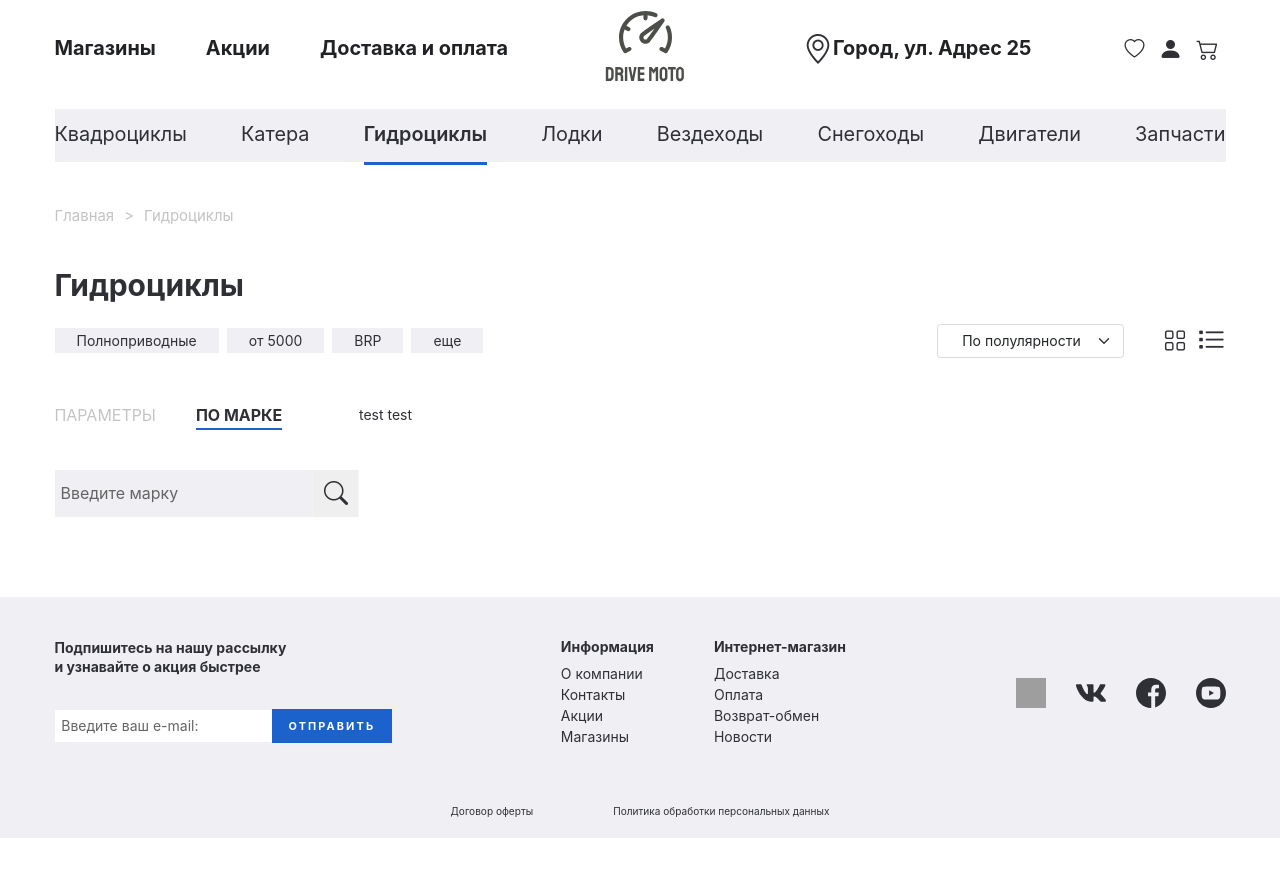
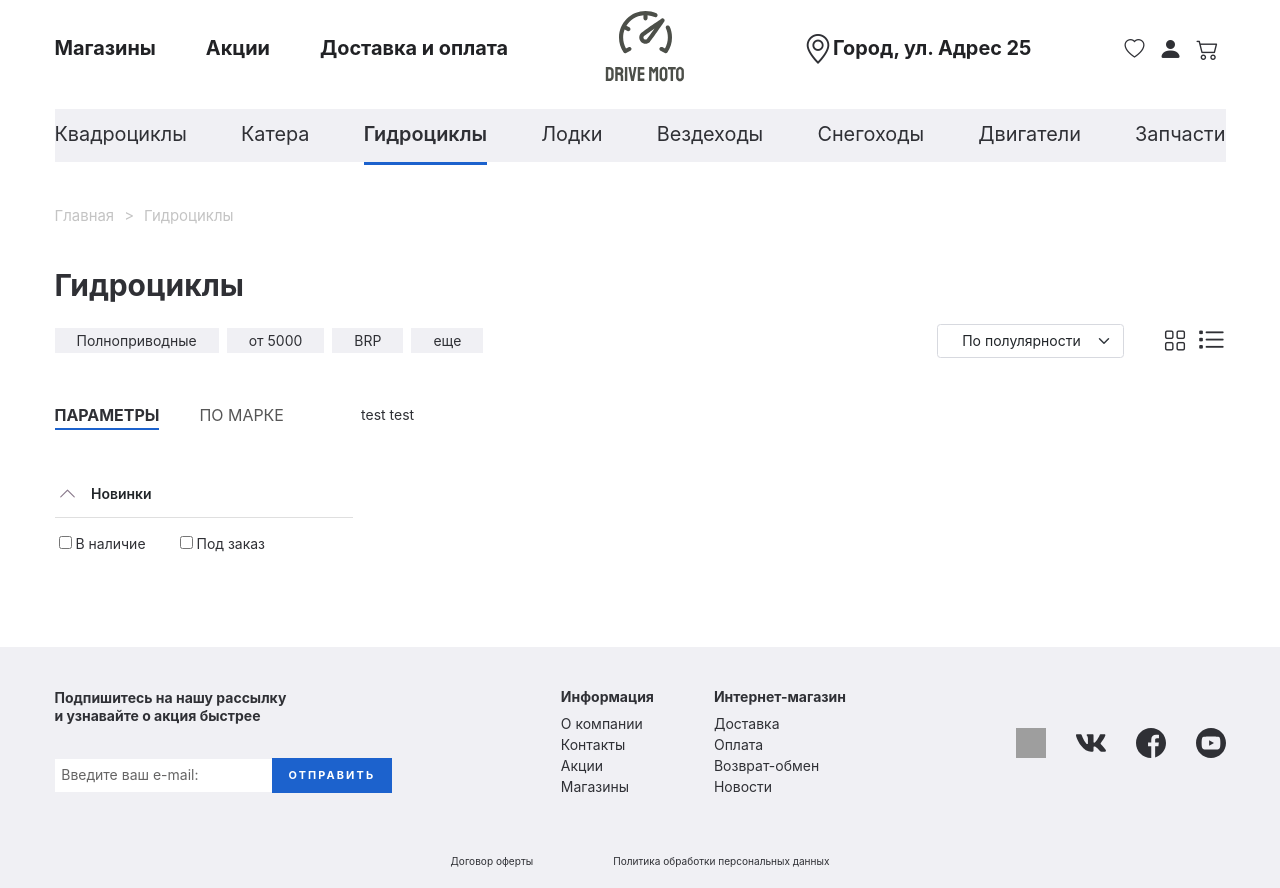
Before and after one commit to MariiaUdovytska/React-Online-store-Gidrotsikly, a React (Create React App) app in the folder react-online-store-gidrotsikly/: page / in a window 1280 px wide. Before the commit the page ends 838 px from the top, so only its background shows below. Built offline with nearby package versions, Linux system fonts and the light colour scheme; grey boxes are pictures that could not be loaded.

Commit message:
add styles for component AdvancedOptionsParametres

```diff
--- a/react-online-store-gidrotsikly/src/AdvancedOptions.js
+++ b/react-online-store-gidrotsikly/src/AdvancedOptions.js
@@ -1,11 +1,12 @@
 import React from 'react';
+import AdvancedOptionsParametres from './AdvancedOptionsParametres';
 import './css/advancedOptions.css';
 
 
 class AdvancedOptions extends React.Component {
 	constructor(props) {
 		super(props);
-		this.state ={move:1};
+		this.state ={move:0};
 	}
 
 	clickLabel = (i) =>{
@@ -24,7 +25,7 @@ class AdvancedOptions extends React.Component {
 						<span className={((this.state.move===1)?' advanced-options__body-name-active':'advanced-options__body-name-noactive')} onClick={()=>{this.clickLabel(1)}}>по&nbsp;марке</span>
 					</div>
 					<div className='advanced-options__body-items'>
-						<div className='advanced-options__body-item' style={{transform: value}}>test 1</div>
+						<div className='advanced-options__body-item' style={{transform: value}}><AdvancedOptionsParametres/></div>
 						<div className='advanced-options__body-item' style={{transform: value}}>
 							<div className='advanced-options__body-item-inputbtn'>
 								<input className='advanced-options__body-item-input' type='text' placeholder='Введите марку' aria-label='Введите марку'/>
--- /dev/null
+++ b/react-online-store-gidrotsikly/src/AdvancedOptionsParametres.js
@@ -0,0 +1,40 @@
+import React from 'react';
+import './css/advancedOptionsParametres.css';
+import {Accordion} from 'react-bootstrap';
+
+
+class AdvancedOptionsParametres extends React.Component {
+	constructor(props) {
+		super(props);
+	}
+
+
+	render(){
+
+		return (
+			<div className='advanced-options-item'>
+				<div className='advanced-options-item__body'>
+					<div className='advanced-options-item__body-presence'>
+						<Accordion alwaysOpen>
+							<Accordion.Item>
+							<Accordion.Header>Новинки</Accordion.Header>
+							<Accordion.Body>
+								<div className='advanced-options-item__body-presence-choice'>
+									<input type="checkbox" name="presence" id="presence"/>
+									<label htmlFor="presence">В наличие</label>
+								</div>
+								<div className='advanced-options-item__body-presence-choice'>
+									<input type="checkbox" name="presence2" id="presence2"/>
+									<label htmlFor="presence2">Под заказ</label>
+								</div>
+							</Accordion.Body>
+							</Accordion.Item>
+						</Accordion>
+					</div>
+				</div>
+			</div>
+		);
+	}
+}
+
+export default AdvancedOptionsParametres;
--- a/react-online-store-gidrotsikly/src/css/advancedOptions.css
+++ b/react-online-store-gidrotsikly/src/css/advancedOptions.css
@@ -10,7 +10,7 @@
 .advanced-options__body-name span{
 	text-transform: uppercase;
 	font-size: 1.14rem;
-	color: #C4C4C4;
+	color: #565656;
 	margin-right: 40px;
 	cursor: pointer;
 }
--- /dev/null
+++ b/react-online-store-gidrotsikly/src/css/advancedOptionsParametres.css
@@ -0,0 +1,38 @@
+.advanced-options__body-item{}
+.advanced-options-item__body{}
+.advanced-options-item__body-presence .accordion-button{
+	background-color: unset;
+	font-weight: 600;
+	padding: 15px 0px 15px 4px;
+	display: flex;
+	flex-direction: row-reverse;
+	justify-content: flex-end;
+}
+.advanced-options-item__body-presence .accordion-button:not(.collapsed){
+	background-color: #fff;
+	font-weight: 600;
+	color: #212529;
+}
+.advanced-options-item__body-presence .accordion-button::after{
+	margin-left: 0px;
+	margin-right: 15px;
+}
+.advanced-options-item__body-presence .accordion-button:not(.collapsed)::after {
+	filter: invert(46%) sepia(25%) saturate(3579%) hue-rotate(169deg) brightness(96%) contrast(89%);
+}
+
+.advanced-options-item__body-presence-choice input{
+	margin: 4px;
+}
+.accordion-body{
+	display: flex;
+	flex-direction: row;
+	padding: 1rem 0rem;
+	margin: 0px -15px;
+}
+.advanced-options-item__body-presence-choice{
+	padding: 0px 15px;
+}
+.accordion-item{
+	border: none;
+}
--- a/react-online-store-gidrotsikly/src/css/basicSearchOptions.css
+++ b/react-online-store-gidrotsikly/src/css/basicSearchOptions.css
@@ -4,10 +4,13 @@
 .basic-search-options__body{
 	display: flex;
 	flex-direction: row;
+	margin: 0px -4px;
 }
 .basic-search-options__body-options{
 	flex: 1 1 26%;
+	padding: 0px 4px;
 }
 .basic-search-options__body-products{
 	flex: 1 1 74%;
+	padding: 0px 4px;
 }
```
